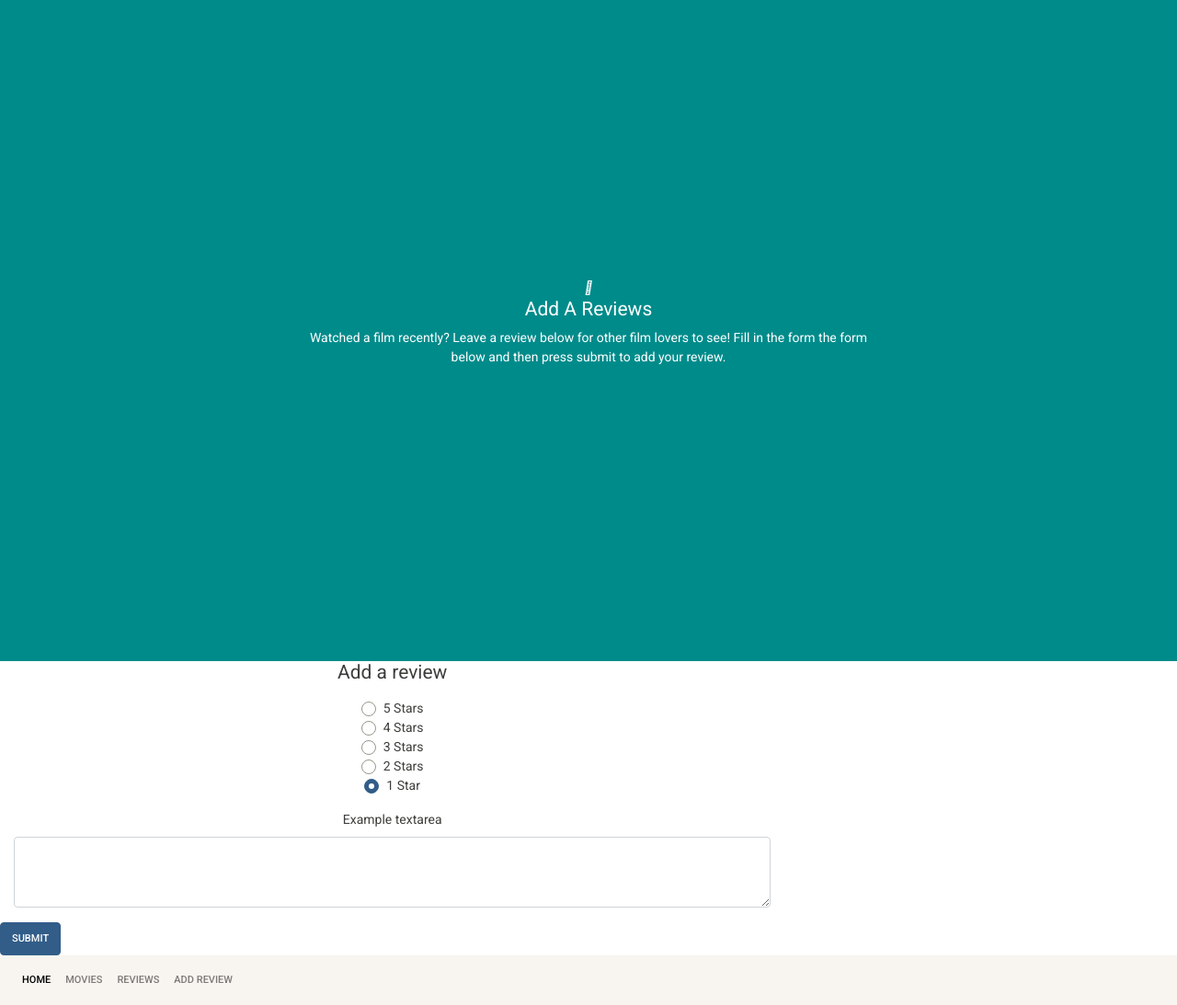
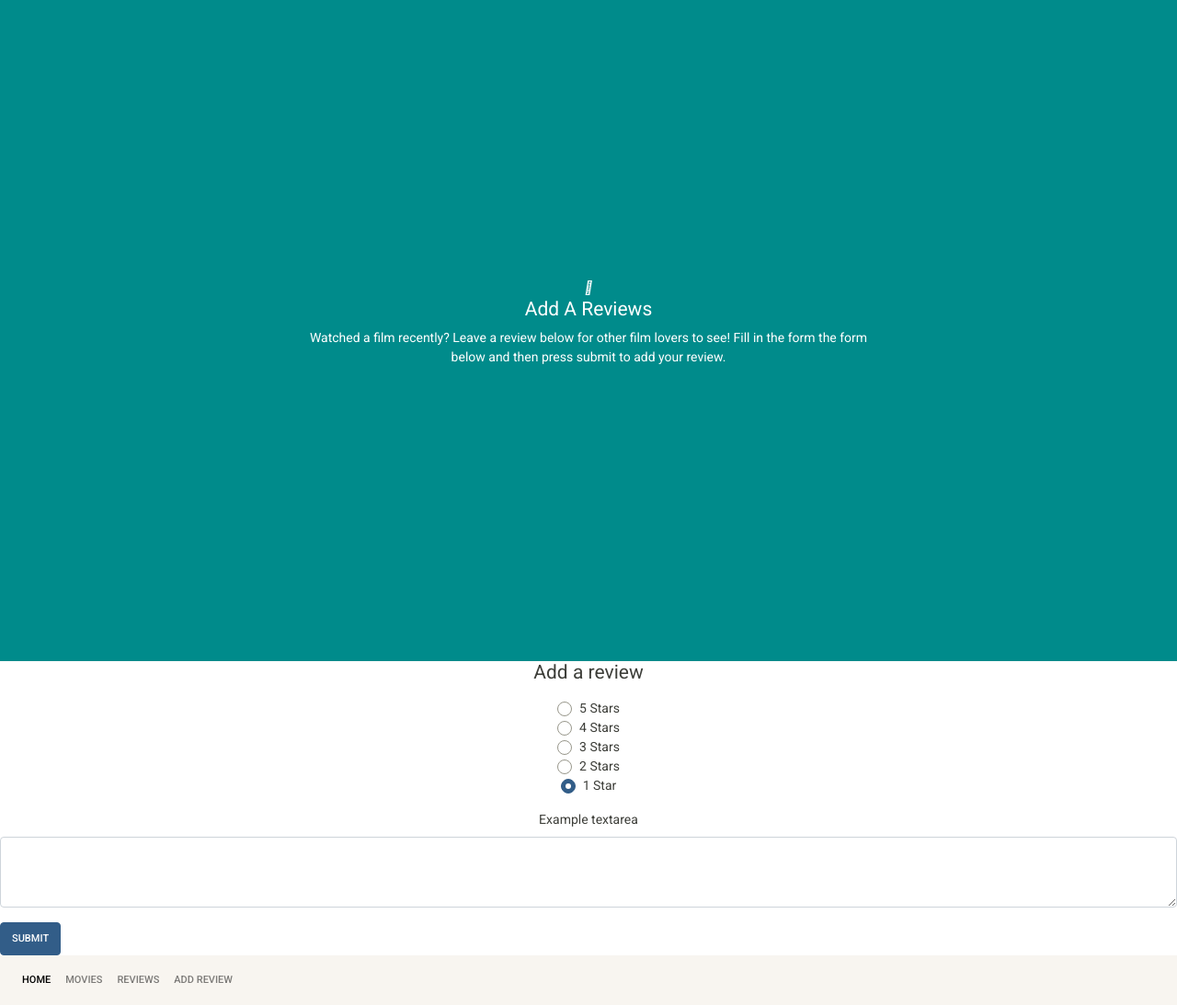
Before and after one commit to katerinaelsasser/film_review_database, a Flask app: page /addreviews in a window 1280 px wide. Shown: the part 88-1181 px from the top of the page at 92% size. Run offline with Flask 2, Linux system fonts and the light colour scheme; some libraries are stand-ins or nearby versions.

Commit message:
remoxing an extra div on add reviews

```diff
--- a/templates/pages/addreviews.html
+++ b/templates/pages/addreviews.html
@@ -10,8 +10,7 @@
   </div>
 </div>
 <!--Review field-->
-<div class="text-center">
-          <div class="col-md-8 order-md-1">
+<div class="text-center container-fluid">
       <h4 class="mb-3">Add a review</h4>
       <form class="needs-validation" novalidate="">
 
@@ -45,7 +44,6 @@
     </div>
 
         </div>
-    </div>
 
 <!--Submit button-->
 <button type="submit" class="btn btn-primary">Submit</button>
```
